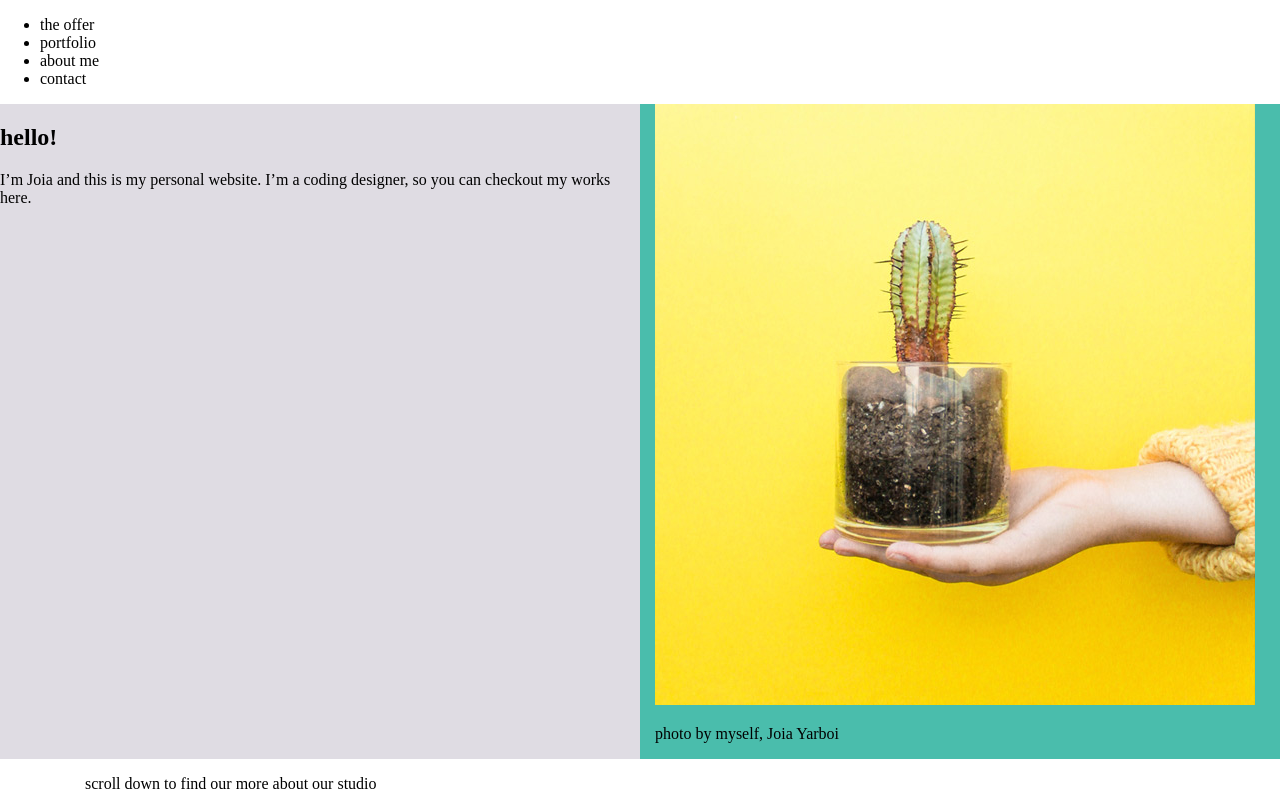
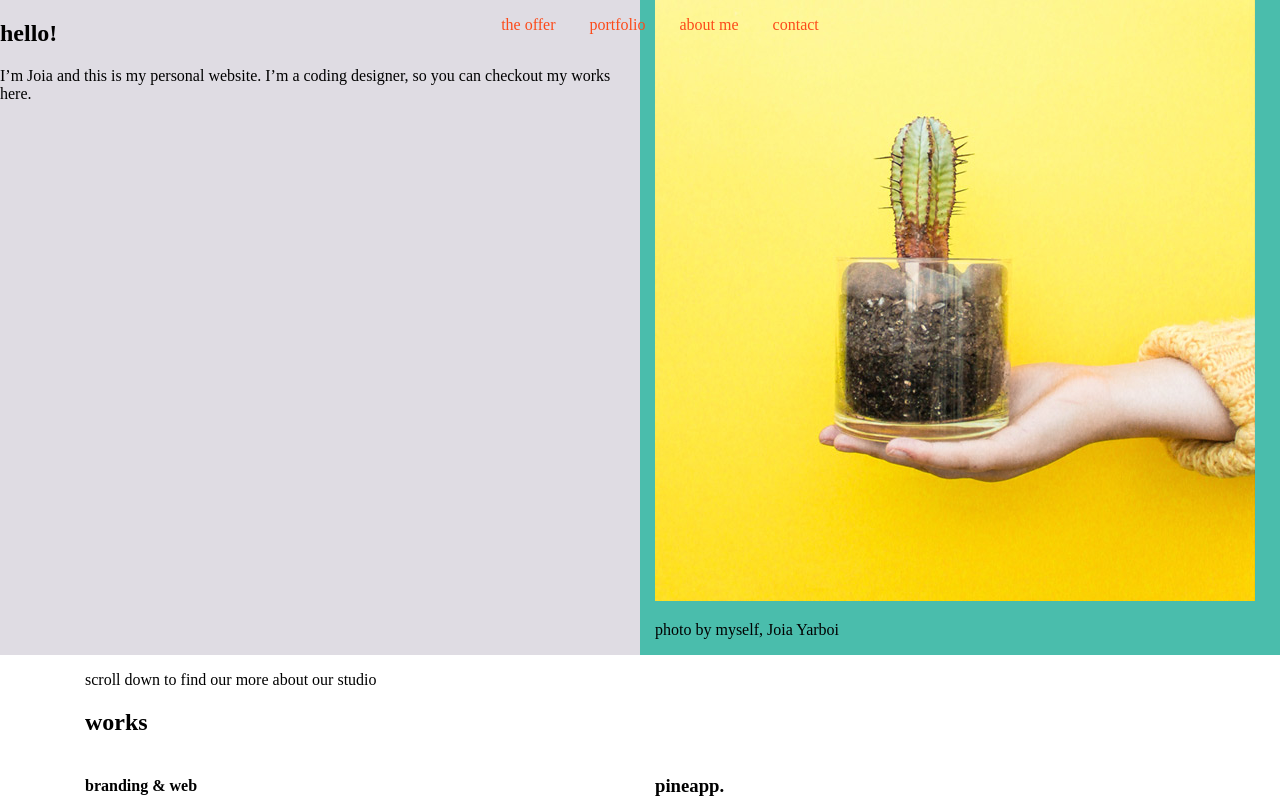
Before and after one commit to jomiyaa/jomiyaa.github.io, a plain HTML site: page personal/index.html in a window 1280 px wide. Shown: the top 800 px of the page. Drawn offline with Linux system fonts and the light colour scheme.

Commit message:
Wrote navigation style

```diff
--- a/personal/css/styles.css
+++ b/personal/css/styles.css
@@ -4,6 +4,24 @@ html {
 
 body {
 	margin: 0;
+}
+
+
+nav {
+	position: fixed;
+	z-index: 1;
+	right: 0;
+	left: 0;
+}
+
+.navigation {
+	text-align: center;
+}
+
+.navigation li {
+	display: inline-block;
+	margin: 0 15px;
+	color: #FC4A1A;
 }
 
 .left-col {
@@ -24,7 +42,7 @@ footer {
 
 .social-icon {
 	height: 60px;
-	margin: 10px;
+	margin: 10px 20px;
 }
 
 .social-icons-container {
--- a/personal/index.html
+++ b/personal/index.html
@@ -9,7 +9,7 @@
 </head>
 <body>
 	<nav>
-		<ul>
+		<ul class="navigation">
 			<li>the offer</li>
 			<li>portfolio</li>
 			<li>about me</li>
```
